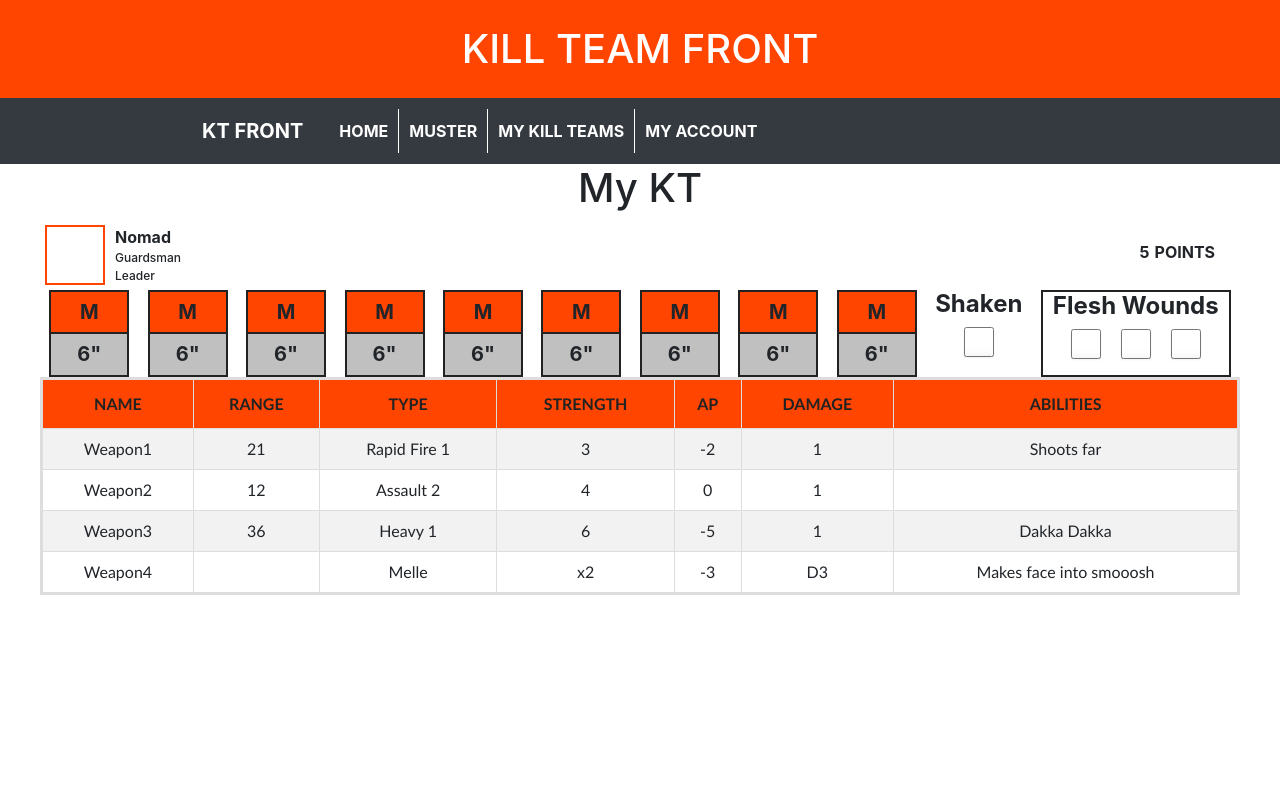
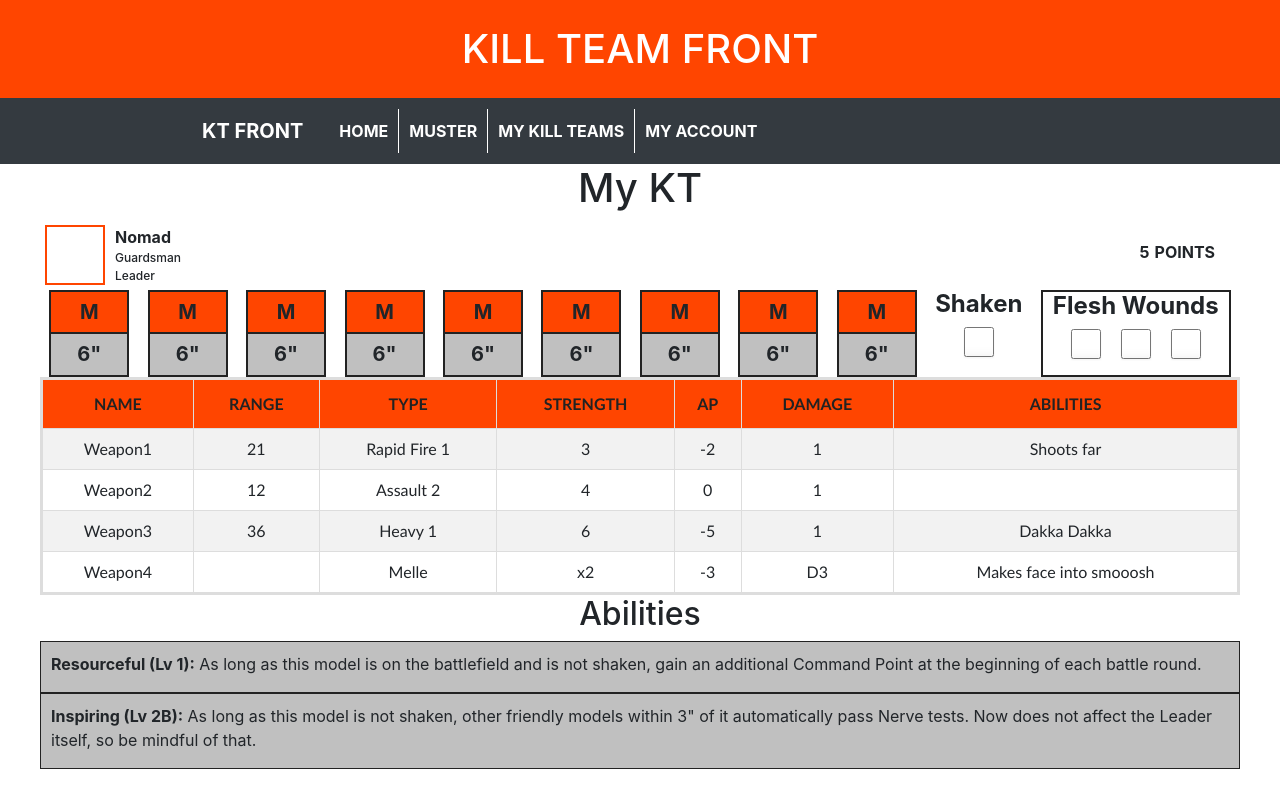
Before and after one commit to Nomad9-0/KTFront, a React (Create React App) app: page /my_kt in a window 1280 px wide. Built offline with nearby package versions, Linux system fonts and the light colour scheme.

Commit message:
abilities layout created

```diff
--- /dev/null
+++ b/src/components/abilities/Abilities.css
@@ -0,0 +1,8 @@
+.abilityContainer {
+    background: silver;
+    text-align: left;
+}
+#ability {
+    border: 1px solid #222;
+    padding: 10px 10px 0 10px;
+}
--- /dev/null
+++ b/src/components/abilities/Abilities.js
@@ -0,0 +1,25 @@
+import React from 'react';
+import './Abilities.css';
+
+class Abilities extends React.Component  {
+  render(){
+    return (
+      <div className="Abilities">
+        <h2>Abilities</h2>
+        <div className="abilityContainer">
+        {/* Abilities will dynamicaly add  */}
+            <div id='ability'>
+                <p><strong>Resourceful (Lv 1):</strong> As long as this model is on the battlefield and is not shaken, gain an additional Command Point at the beginning of each battle round.
+                </p>
+            </div>
+            <div id='ability'>
+                <p><strong>Inspiring (Lv 2B):</strong> As long as this model is not shaken, other friendly models within 3" of it automatically pass Nerve tests. Now does not affect the Leader itself, so be mindful of that.
+                </p>
+            </div>
+        </div>
+      </div>
+    );
+  }
+}
+
+export default Abilities;
--- a/src/components/my_kt/MyKt.js
+++ b/src/components/my_kt/MyKt.js
@@ -2,6 +2,7 @@ import React from 'react';
 import UnitInfo from '../data_card/UnitInfo';
 import QuickInfo from '../quick_info/QuickInfo';
 import WeaponsBox from '../weapons_box/WeaponsBox';
+import Abilities from '../abilities/Abilities';
 import './MyKt.css';
 
 class MyKt extends React.Component  {
@@ -12,6 +13,7 @@ class MyKt extends React.Component  {
         <UnitInfo />
         <QuickInfo />
         <WeaponsBox />
+        <Abilities />
       </div>
     );
   }
--- a/src/components/navbar/navbar.js
+++ b/src/components/navbar/navbar.js
@@ -6,7 +6,7 @@ class Navbar extends React.Component {
     render(){
 
         return (
-            <div className="Nav">
+            <div className="Navbar">
                 <nav className="navbar navbar-expand-lg navbar-light bg-dark">
                     <Link to='/' style={{ textDecoration: 'none' }}>
                     <div className="navbar-brand">KT Front</div>
```
